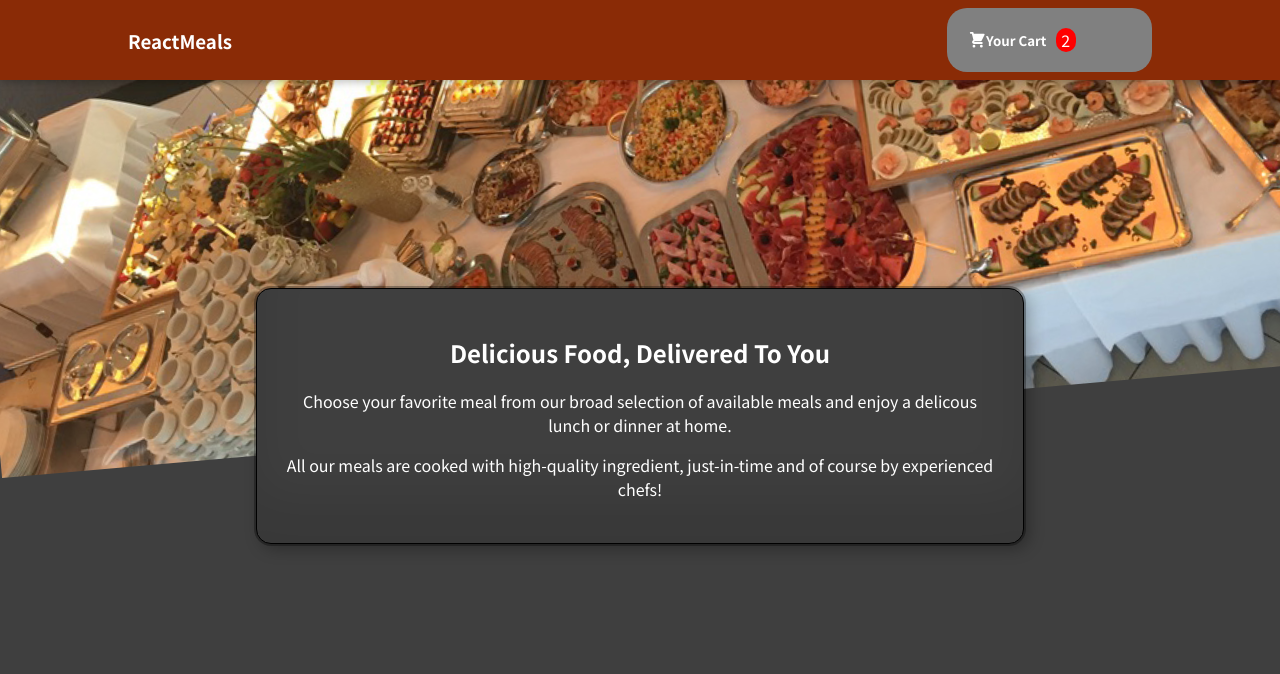
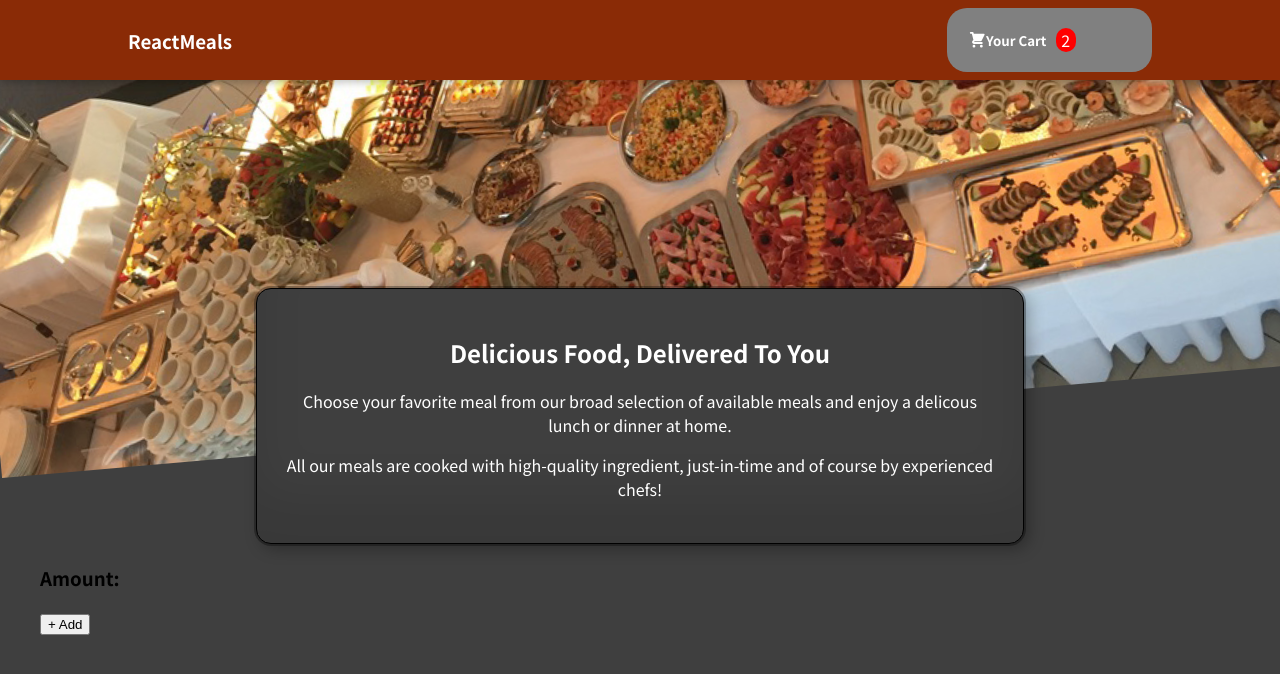
Before and after one commit to asaulters/react-food-ordering-app, a React (Create React App) app: page / in a window 1280 px wide. Shown: the top 674 px of the page. Built offline with nearby package versions, Linux system fonts and the light colour scheme.

Commit message:
work on form 1

```diff
--- a/src/Components/Meals/MealForm.js
+++ b/src/Components/Meals/MealForm.js
@@ -35,13 +35,14 @@ const MealForm =(props) => {
     return (
         <ul className='meal-list'>
             {/* <li> */}
-            {DUMMY_MEALS.map((meal) => {
+            {/* {DUMMY_MEALS.map((meal) => { */}
                 <MealItem
-                // name={meal.name}
-                // description={meal.description}
-                // price={meal.price}
+                dummyMeals= {DUMMY_MEALS}
+                name={DUMMY_MEALS.name}
+                description={DUMMY_MEALS.description}
+                price={DUMMY_MEALS.price}
             />
-            })}
+            {/* })} */}
             {/* </li> */}
         </ul>
     )
--- a/src/Components/Meals/MealItem.js
+++ b/src/Components/Meals/MealItem.js
@@ -5,14 +5,14 @@ import './Meals.css';
 
 const MealItem =(props) => {
 
-    if ( props.DUMMY_MEALS.length === 0) {
+    if ( props.length === 0) {
         return <h2>No meals found!!</h2>
     } else{
         return (
             <React.Fragment>
-                <h2>asdf</h2>
-                <p>werwerwerwr</p>
-                <h3>121</h3>
+                <h2>{props.name}</h2>
+                <p>{props.description}</p>
+                <h3>{props.price}</h3>
                 <h3>Amount: </h3>
                 <Button />
             </React.Fragment>
```
